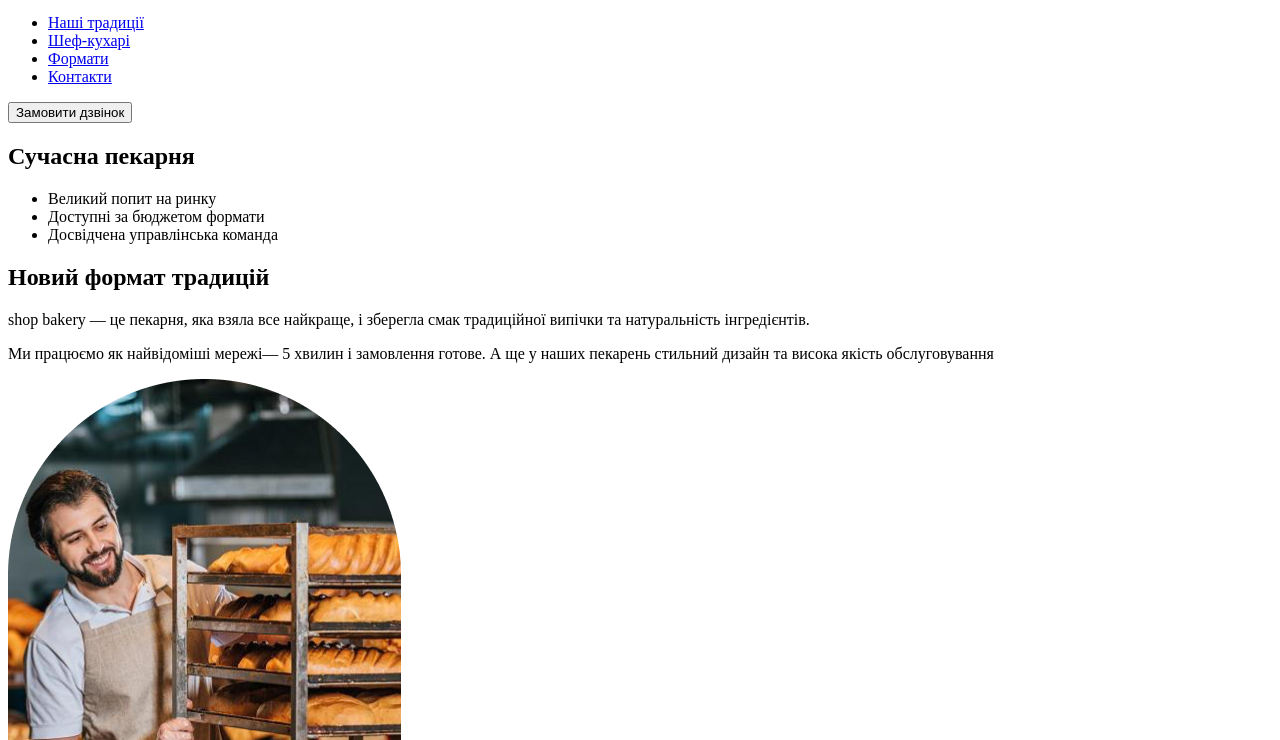
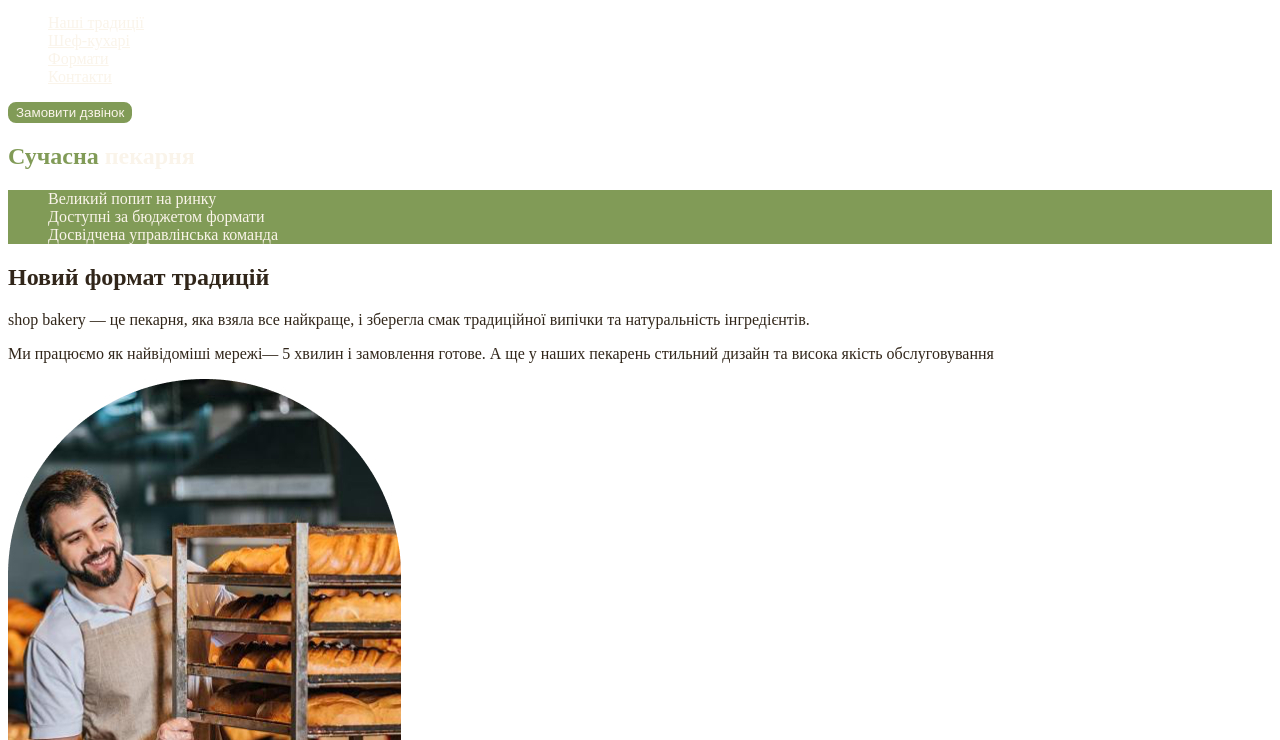
Before and after one commit to iEvilCookie/Bakery, a plain HTML site: page index.html in a window 1280 px wide. Shown: the part 60-800 px from the top of the page. Drawn offline with Linux system fonts and the light colour scheme.

Commit message:
Add styles.css and css variables

```diff
--- /dev/null
+++ b/css/styles.css
@@ -0,0 +1,56 @@
+:root {
+    --color-brand-dark: #465929;
+    --color-brand-light: #819B57;
+    --color-primary-dark: #31261A;
+    --color-primary-light: #FAF4EA;
+}
+
+/* Base */
+body {
+    color: var(--color-primary-dark);
+}
+ul {
+    list-style-type: none;
+}
+
+/* Button */
+.button {
+    color: var(--color-primary-light);
+    background-color: var(--color-brand-light);
+    border: 2px solid var(--color-brand-light);
+    border-radius: 8px;
+    cursor: pointer;
+}
+
+.button:hover {
+    color: var(--color-brand-dark);
+    background-color: transparent;
+}
+
+/* Link */
+.link {
+    color: var(--color-primary-light);
+}
+
+.link:hover {
+    color: var(--color-brand-dark);
+}
+
+/* Hero section */
+.hero-title {
+    color: var(--color-primary-light);
+}
+
+.hero-title .accent {
+    color: var(--color-brand-light);
+}
+
+/* Advantages */
+.advantages-list {
+    color: var(--color-primary-light);
+    background-color: var(--color-brand-light);
+}
+
+.section-title .accent {
+    color: var(--color-brand-dark);
+}
--- a/index.html
+++ b/index.html
@@ -4,6 +4,7 @@
     <meta charset="UTF-8" />
     <meta name="viewport" content="width=device-width, initial-scale=1.0" />
     <title>Сучасна пекарня</title>
+    <link rel="stylesheet" href="./css/styles.css" />
   </head>
   <body>
     <header>
@@ -12,25 +13,25 @@
           <img src="./images/logo.svg" alt="логотип сучасної пекарні" />
         </a>
         <ul>
-          <li><a href="#traditions-section">Наші традиції</a></li>
-          <li><a href="#chefs-section">Шеф-кухарі</a></li>
-          <li><a href="#formats-section">Формати</a></li>
-          <li><a href="#contacts-section">Контакти</a></li>
+          <li><a class="link" href="#traditions-section">Наші традиції</a></li>
+          <li><a class="link" href="#chefs-section">Шеф-кухарі</a></li>
+          <li><a class="link" href="#formats-section">Формати</a></li>
+          <li><a class="link" href="#contacts-section">Контакти</a></li>
         </ul>
       </nav>
-      <button type="button">Замовити дзвінок</button>
+      <button class="button" type="button">Замовити дзвінок</button>
     </header>
     <main>
       <section>
-        <h1>Сучасна пекарня</h1>
+        <h1 class="hero-title"><span class="accent">Сучасна</span> пекарня</h1>
       </section>
       <section id="traditions-section">
-        <ul>
+        <ul class="advantages-list">
           <li>Великий попит на ринку</li>
           <li>Доступні за бюджетом формати</li>
           <li>Досвідчена управлінська команда</li>
         </ul>
-        <h2>Новий формат традицій</h2>
+        <h2 class="section-title">Новий формат традицій</h2>
         <p>
           <span>shop bakery</span> — це пекарня, яка взяла все найкраще, і
           зберегла смак традиційної випічки та натуральність інгредієнтів.
@@ -46,7 +47,9 @@
         />
       </section>
       <section id="chefs-section">
-        <h2>Наші найкращі шеф -кухарі</h2>
+        <h2 class="section-title">
+          Наші найкращі <span class="accent">шеф-кухарі</span>
+        </h2>
         <ul>
           <li>
             <article>
@@ -70,7 +73,7 @@
         </ul>
       </section>
       <section id="formats-section">
-        <h2>Формати</h2>
+        <h2 class="section-title">Формати</h2>
         <ul>
           <li>
             <article>
@@ -90,7 +93,7 @@
         </ul>
       </section>
       <section id="contacts-section">
-        <h2>Приєднуйся до мережі пекарень</h2>
+        <h2 class="section-title">Приєднуйся до мережі пекарень</h2>
         <iframe
           src="https://www.google.com/maps/embed?pb=!1m18!1m12!1m3!1d2540.1640531314047!2d30.491233500000003!3d50.4566697!2m3!1f0!2f0!3f0!3m2!1i1024!2i768!4f13.1!3m3!1m2!1s0x40d4ce637bfe1717%3A0x5370c2254ad1b952!2z0YPQuy4g0KHQtdGH0LXQstGL0YUg0KHRgtGA0LXQu9GM0YbQvtCyLCA1NCwg0JrQuNC10LIsINCj0LrRgNCw0LjQvdCwLCAwMjAwMA!5e0!3m2!1sru!2spt!4v1702557921006!5m2!1sru!2spt"
           width="603"
```
